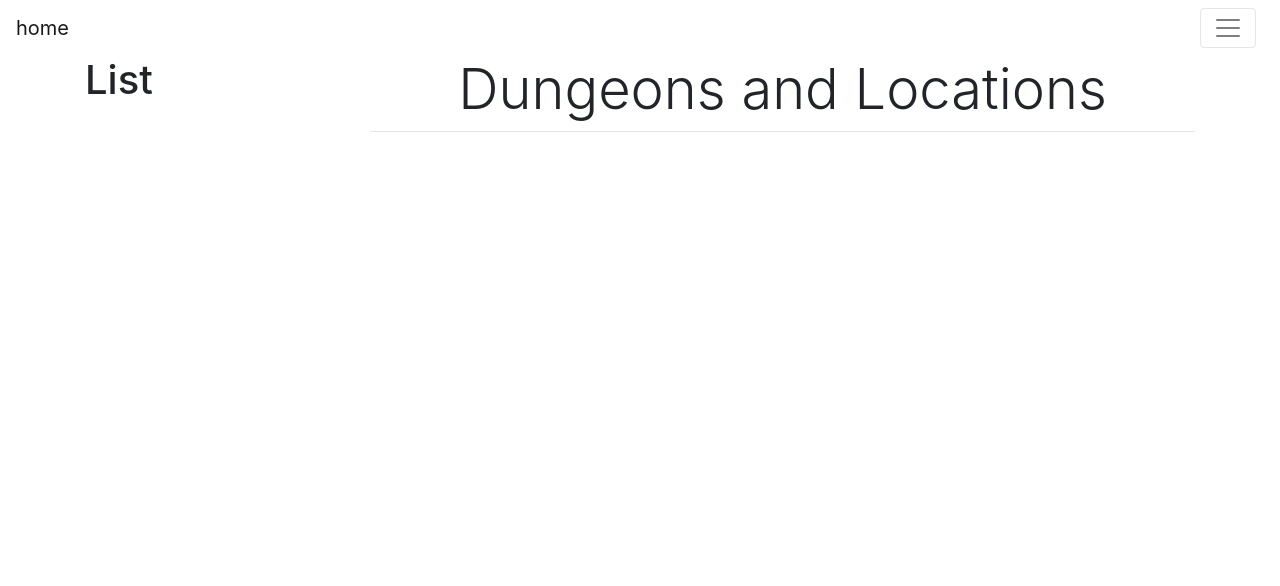
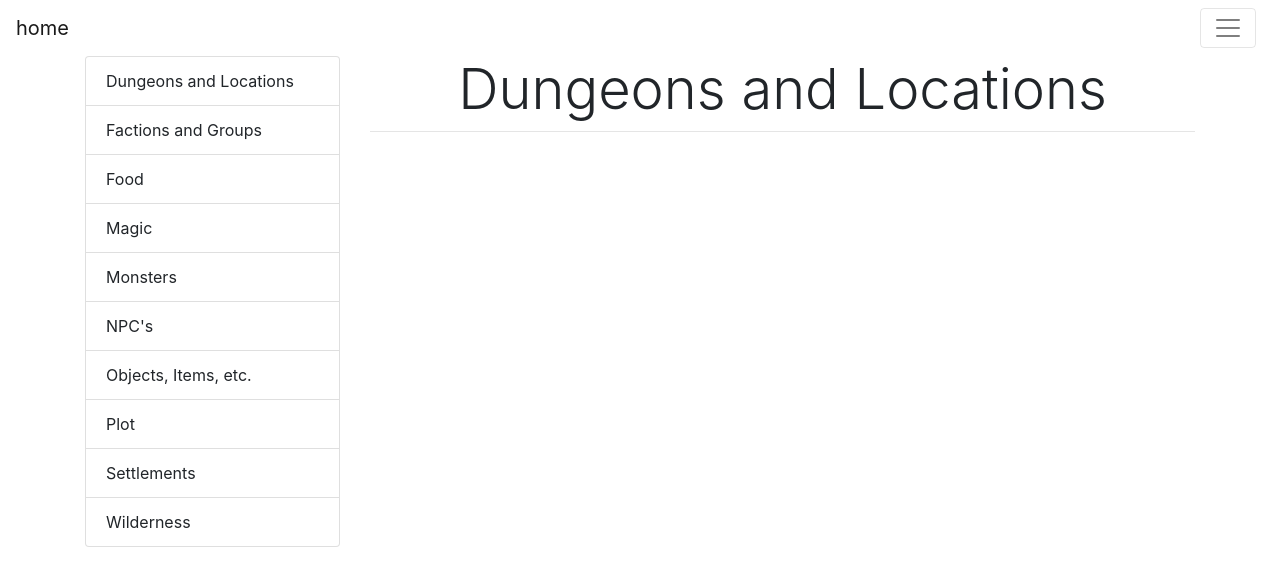
Before and after one commit to rvilarettuma/table-of-tables, a React (Create React App) app: page / in a window 1280 px wide. Both pictures are taken after a click on the button "Dungeons and Locations". Shown: the top 586 px of the page. Built offline with nearby package versions, Linux system fonts and the light colour scheme.

Commit message:
added categories to mainlist

```diff
--- /dev/null
+++ b/src/Application/Generator/Lists/master_list.json
@@ -0,0 +1,82 @@
+[
+  {"dl_list": [
+    {"header": "Dungeons and Locations"},
+    {"name": "Basic Dungeon", "description": "A basic, bare bones dungeon.", "file": "dl_basic_dungeon"},
+    {"name": "Castle", "description": "A detailed castle, with encounters.", "file": "dl_castle"},
+    {"name": "Monastery", "description": "An actively used monastery.", "file": "dl_monastery"},
+    {"name": "Prison", "description": "A basic prison complex.", "file": "dl_prison"},
+    {"name": "Basic Dungeon", "description": "An actively used temple complex.", "file": "dl_temple"}
+  ]},
+  {"fg_list": [
+    {"header": "Factions and Groups"},
+    {"name": "Acting Troupes", "description": "A band of performers and entertainers.", "file": "fg_acting_troupe"},
+    {"name": "Cults", "description": "A variety of cults, either friendly or foe.", "file": "fg_cults"},
+    {"name": "Merchant Guilds", "description": "A fleshed out guild of merchants, including related quests.", "file": "fg_merchant_guild"},
+    {"name": "Pirate Crews", "description": "A rowdy crew of pirates.", "file": "fg_pirate_crew"},
+    {"name": "Savage Hordes", "description": "A dangerous and wild clan of barbarians.", "file": "fg_savage_hordes"}
+  ]},
+  {"foo_list": [
+    {"header": "Food"},
+    {"name": "Traveller's Inn", "description": "Quick meals and menus you might find at a roadside inn, pub, or country estate.", "file": "foo_travellers_inn"},
+    {"name": "Dockside Tavern", "description": "Quick meals and menus you might find at a dockside inn, pub, or tavern.", "file": "foo_dockside"},
+    {"name": "Dwarven Alehouse", "description": "Standard Dwarven fare from any establishment that caters to Dwarves.", "file": "foo_dwarven"},
+    {"name": "Trail Rations", "description": "For determining what snacks have been sitting at the bottom of your pack for 150 miles.", "file": "foo_trail_rations"},
+    {"name": "Wines", "description": "Basically a pocket sommelier.", "file": "foo_wines"}
+  ]},
+  {"mgc_list": [
+    {"header": "Magic"},
+    {"name": "Diseases", "description": "From magical maladies to the common cold.", "file": "mgc_diseases"},
+    {"name": "Herblore", "description": "Quick and easy herbs for druids, herbalists, or healers.", "file": "mgc_herblore"},
+    {"name": "Magic Wands", "description": "Wands, staffs, rods, and orbs for the fledgling wizard.", "file": "mgc_magic_wands"},
+    {"name": "Potions", "description": "Random potions for stocking shops or treasure rooms.", "file": "mgc_potions"},
+    {"name": "Rings", "description": "Mundane or magical rings.", "file": "mgc_rings"}
+  ]},
+  {"mon_list": [
+    {"header": "Monsters"},
+    {"name": "Cultists", "description": "Zealots and fanatics for any dedicated group.", "file": "mon_cultist"},
+    {"name": "Dragons", "description": "Classic dragons and wyverns: hoard included.", "file": "mon_dragon"},
+    {"name": "Goblins", "description": "Distinctive goblins to populate your local caves.", "file": "mon_goblins"},
+    {"name": "Kobolds", "description": "Distinctive and individual kobolds on the fly.", "file": "mon_kobolds"},
+    {"name": "Trolls", "description": "A variety of trolls: bridge not included.", "file": "mon_trolls"}
+  ]},
+  {"npc_list": [
+    {"header": "NPC's"},
+    {"name": "Alchemists", "description": "An alchemist to serve as friend or foe.", "file": "npc_alchemists"},
+    {"name": "Bards", "description": "Wonderful singers and talented dancers, will likely try to seduce you.", "file": "npc_bards"},
+    {"name": "Monks", "description": "From wide-eyed pilgrims to brutal martial artists to cloistered scholars.", "file": "npc_monks"},
+    {"name": "Nobles", "description": "Lords, Earls, Dukes, and other royalty.", "file": "npc_nobles"},
+    {"name": "Villains", "description": "Purpose driven antagonists.", "file": "npc_villains"}
+  ]},
+  {"obj_list": [
+    {"header": "Objects, Items, etc."},
+    {"name": "Coins", "description": "Interesting coins to populate pockets or treasures hoards.", "file": "obj_coins"},
+    {"name": "Heirlooms", "description": "Passed down from generation to generation, right into your pockets.", "file": "obj_heirlooms"},
+    {"name": "Traps", "description": "Intricate ways to check for careless adventurers.", "file": "obj_traps"},
+    {"name": "Treasure Chests", "description": "Can also be used to make Mimics", "file": "obj_treasure_chests"},
+    {"name": "Useless Junk", "description": "It can't all be valuable, can it?.", "file": "obj_useless_junk"}
+  ]},
+  {"plo_list": [
+    {"header": "Plot"},
+    {"name": "Chaotic Cow Quests", "description": "Cow centered village quests with an interesting twist.", "file": "plow_cow_quests"},
+    {"name": "Holy Trials", "description": "A test of faith from the Gods.", "file": "plo_holy_trials"},
+    {"name": "Treasure Map", "description": "A good old fashioned treasure map.", "file": "plo_treasure_map"},
+    {"name": "Political Plots", "description": "Political intrigue for any kingdom, city, or nation.", "file": "plo_political"},
+    {"name": "Visions", "description": "A baseline for prophets and divination magic users.", "file": "plo_visions"}
+  ]},
+  {"set_list": [
+    {"header": "Settlements"},
+    {"name": "Magic Shops", "description": "Quick and easy stores for magical goods.", "file": "set_magic_store"},
+    {"name": "Military Camp", "description": "Military camps populated by interesting NPC's.", "file": "set_military_camp"},
+    {"name": "Mundane Market Stall", "description": "Mostly mundane goods sold out of a stall, cart, or small shop.", "file": "set_market_stall"},
+    {"name": "Shops", "description": "A merchant's shop and the merchant who runs it.", "file": "set_shops"},
+    {"name": "Simple Settlements", "description": "General settlements with incentives to visit them.", "file": "set_simple"}
+  ]},
+  {"wil_list": [
+    {"header": "Wilderness"},
+    {"name": "World", "description": "Unique world geography and characteristics.", "file": "wil_world"},
+    {"name": "Continent", "description": "Unique continents to populate your world.", "file": "wil_continent"},
+    {"name": "Forest", "description": "Quick flavor and encounters for forested regions.", "file": "wil_forest"},
+    {"name": "Jungle", "description": "Quick flavor and encounters for jungle regions.", "file": "wil_jungle"},
+    {"name": "Mountains", "description": "Quick flavor and encounters for mountainous regions.", "file": "wil_mountains"}
+  ]}
+]
--- a/src/Application/Generator/MainList.js
+++ b/src/Application/Generator/MainList.js
@@ -1,5 +1,6 @@
 import React, { Component } from 'react';
-// import { ButtonDropdown, DropdownToggle, DropdownMenu, DropdownItem, ListGroup, ListGroupItem } from 'reactstrap'
+import { ListGroup, ListGroupItem } from 'reactstrap';
+import master_list from './Lists/master_list.json';
 
 export default class MainList extends Component {
 
@@ -10,15 +11,34 @@ export default class MainList extends Component {
       subcategory: 'Default Subcategory',
       dropdownOpen: false
     };
-
+    this.renderList = this.renderList.bind(this);
   }
 
   render() {
     return(
       <div>
-        <h1>List</h1>
+        <ListGroup>
+          {this.renderList()}
+        </ListGroup>
       </div>
     );
   }
 
+  renderList() {
+    const mlist = JSON.parse(JSON.stringify({master_list}));
+    let items = [];
+    for (let i = 0; i < mlist.master_list.length; i++) {
+      Object.keys(mlist.master_list[i]).forEach(function(j) {
+        Object.keys(mlist.master_list[i][j]).forEach(function(k) {
+          if (mlist.master_list[i][j][k].header !== undefined) {
+            items.push(<ListGroupItem key={'lg_' + k + mlist.master_list[i][j][k].header}>{mlist.master_list[i][j][k].header}</ListGroupItem>)
+          } else {
+            console.log(mlist.master_list[i][j][k].name);
+          }
+        });
+      });
+    }
+    return(items);
+  }
+
 }
```
